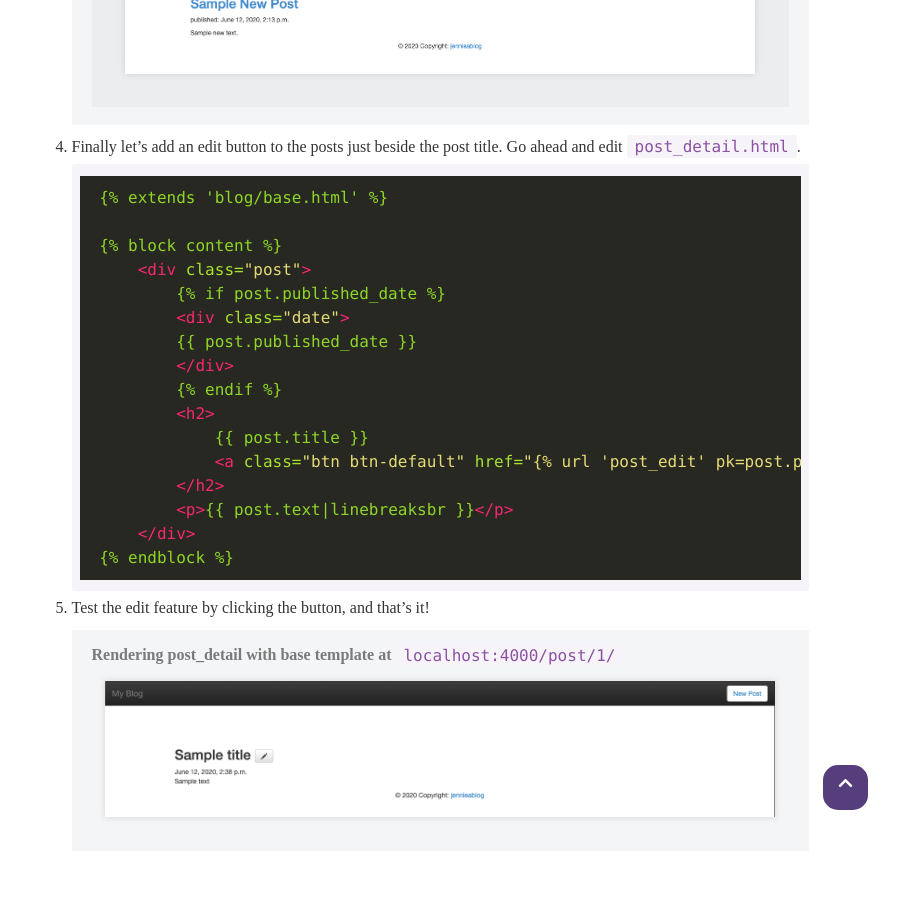
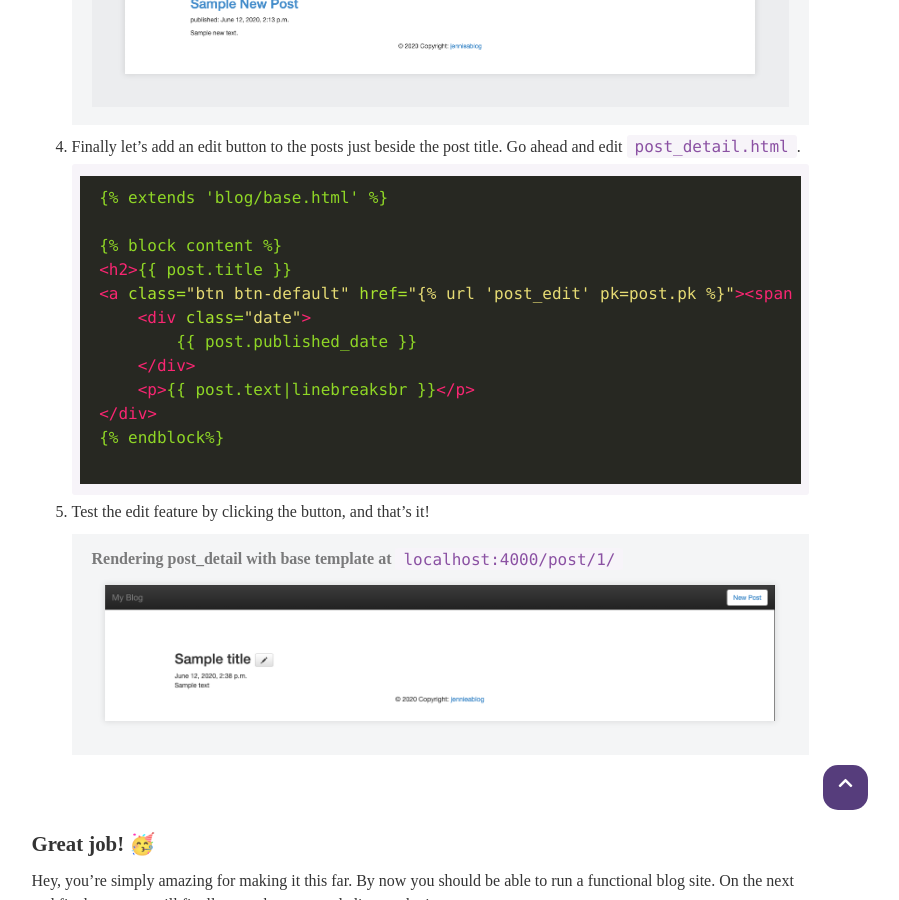
Before and after one commit to jennieablog/jennieablog.github.io, a Jekyll site: the page built from _posts/2020-06-11-django-guide-part-3.md, in a window 1280 px wide and 900 px high, scrolled down 8308 px. Shown: the whole window, without its empty margins (220-1119 px from the left). Built offline with Jekyll 4.4.1, drawn with Linux system fonts in a browser that asks for light colours; nearby versions of some CDN libraries; some web fonts are replaced; comment, search, counter and statistics services are not loaded.

Commit message:
blogpost3: edited source for post_detail

````diff
--- a/_posts/2020-06-11-django-guide-part-3.md
+++ b/_posts/2020-06-11-django-guide-part-3.md
@@ -308,19 +308,15 @@ Notice that it doesn't look good enough yet since the navbar is covering some el
 	{% extends 'blog/base.html' %}
 
 	{% block content %}
-		<div class="post">
-			{% if post.published_date %}
-			<div class="date">
+	<h2>{{ post.title }}
+	<a class="btn btn-default" href="{% url 'post_edit' pk=post.pk %}"><span class="glyphicon glyphicon-pencil"></span></a></h2>
+		<div class="date">
 			{{ post.published_date }}
-			</div>
-			{% endif %}
-			<h2>
-				{{ post.title }}
-				<a class="btn btn-default" href="{% url 'post_edit' pk=post.pk %}"><span class="glyphicon glyphicon-pencil"></span></a>
-			</h2>
-			<p>{{ post.text|linebreaksbr }}</p>
 		</div>
-	{% endblock %}
+		<p>{{ post.text|linebreaksbr }}</p>
+	</div>
+	{% endblock%}
+
 	```
 {% endraw %}
 
````
